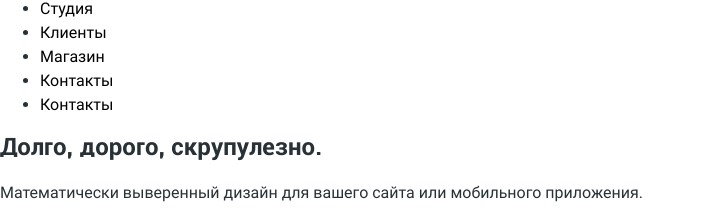
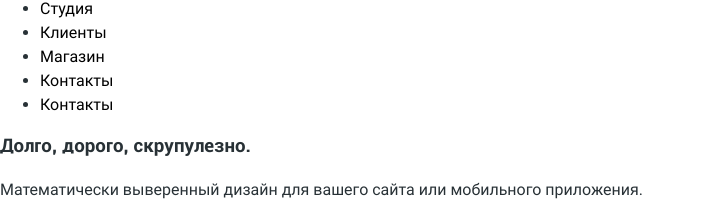
Before and after one commit to Shramkoweb/nerds, a website: page source/index.html in a window 1280 px wide. Shown: the part 84-301 px from the top of the page, without its empty margins (0-701 px from the left). Drawn offline with nearby package versions, Linux system fonts and the light colour scheme; files that its build step writes are made by us from their sources.

Commit message:
slider уменьшил уровень заголовка

```diff
--- a/source/index.html
+++ b/source/index.html
@@ -49,7 +49,7 @@
 
           <div class="slider">
             <div class="slider__info">
-              <h2 class="slider__title">Долго, дорого, скрупулезно.</h2>
+              <h3 class="slider__title">Долго, дорого, скрупулезно.</h2>
 
               <p class="slider__text">Математически выверенный дизайн для вашего сайта или мобильного приложения.</p>
 
```
